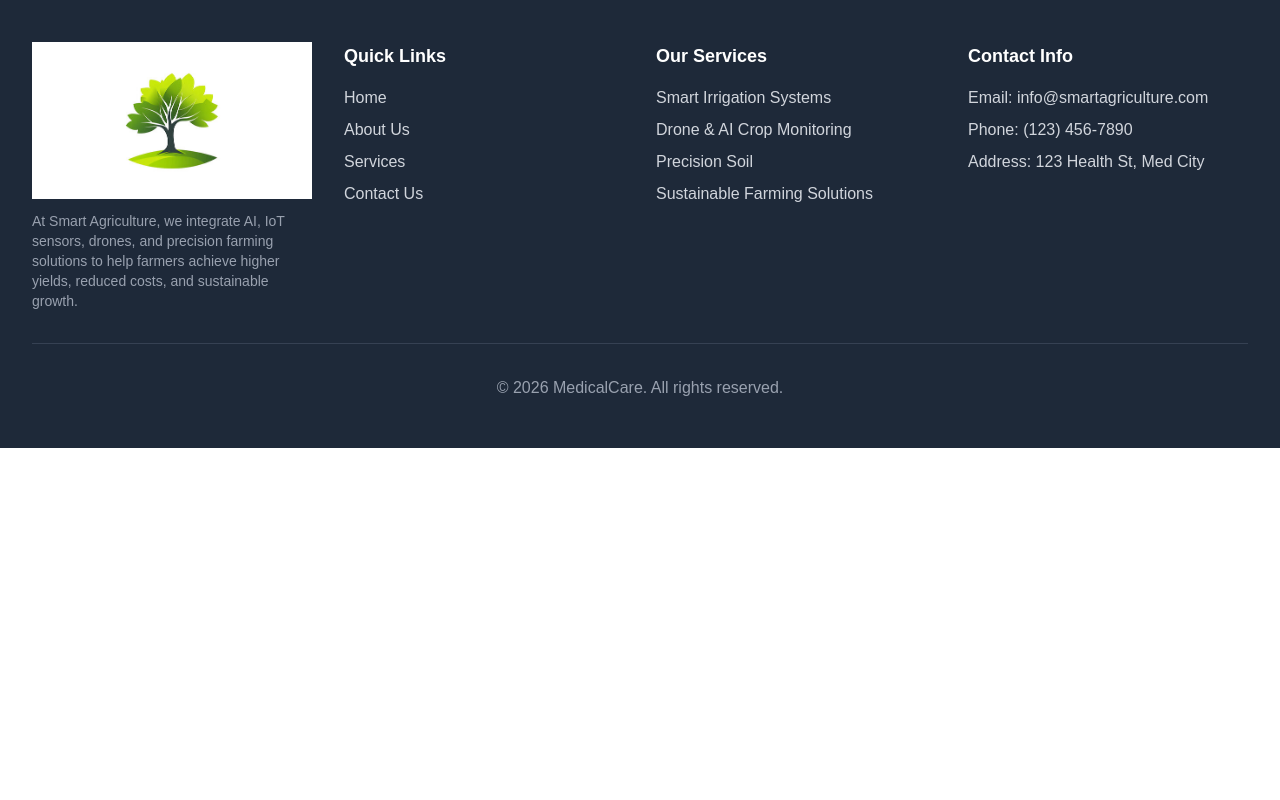
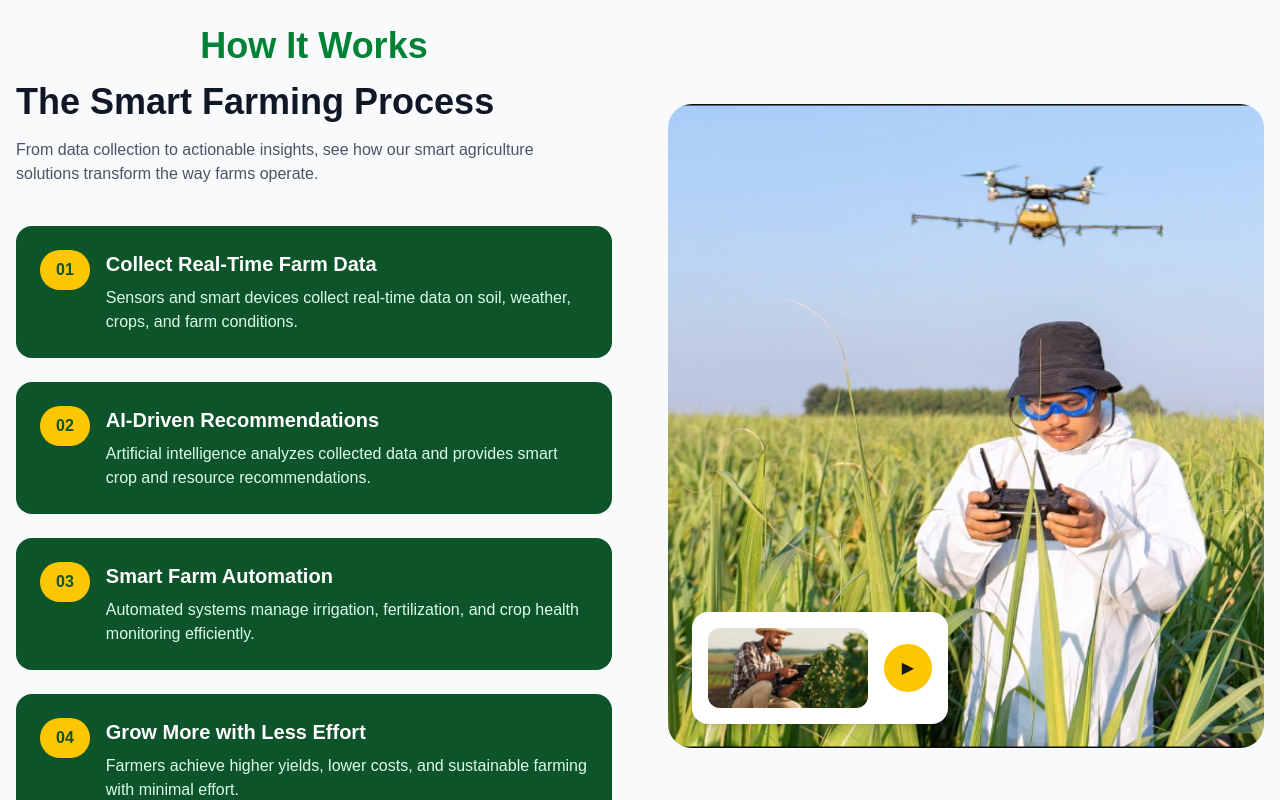
Before and after one commit to sohaibislam45/smart-agriculture-web-platform, a Next.js app: page / in a window 1280 px wide. Shown: the part 1940-2740 px from the top of the page. Before the commit the page ends 2388 px from the top, so only its background shows below. Built offline with nearby package versions, Linux system fonts and the light colour scheme.

Commit message:
add our service section

```diff
--- a/src/app/page.js
+++ b/src/app/page.js
@@ -169,7 +169,114 @@ export default function Home() {
         </div>
       </section>
 
+      {/* How It Works */}
 
+      <section className="max-w-7xl mx-auto px-4 py-20">
+        <div className="grid grid-cols-1 lg:grid-cols-2 gap-14 items-center">
+          {/* LEFT CONTENT */}
+          <div>
+            <p className="mb-4 text-4xl font-bold text-green-700 text-center">
+              How It Works
+            </p>
+
+            <h2 className="text-3xl md:text-4xl font-bold text-gray-900 mb-4">
+              The Smart Farming Process
+            </h2>
+
+            <p className="text-gray-600 mb-10 max-w-xl">
+              From data collection to actionable insights, see how our smart
+              agriculture solutions transform the way farms operate.
+            </p>
+
+            {/* Step 1 */}
+            <div className="bg-green-900 text-white p-6 rounded-2xl flex gap-4 mb-6">
+              <span className="bg-yellow-400 text-green-900 font-bold px-4 py-2 rounded-full h-fit">
+                01
+              </span>
+              <div>
+                <h3 className="text-lg md:text-xl font-bold mb-2">
+                  Collect Real-Time Farm Data
+                </h3>
+                <p className="text-sm md:text-base text-green-100">
+                  Sensors and smart devices collect real-time data on soil,
+                  weather, crops, and farm conditions.
+                </p>
+              </div>
+            </div>
+
+            {/* Step 2 */}
+            <div className="bg-green-900 text-white p-6 rounded-2xl flex gap-4 mb-6">
+              <span className="bg-yellow-400 text-green-900 font-bold px-4 py-2 rounded-full h-fit">
+                02
+              </span>
+              <div>
+                <h3 className="text-lg md:text-xl font-bold mb-2">
+                  AI-Driven Recommendations
+                </h3>
+                <p className="text-sm md:text-base text-green-100">
+                  Artificial intelligence analyzes collected data and provides
+                  smart crop and resource recommendations.
+                </p>
+              </div>
+            </div>
+
+            {/* Step 3 */}
+            <div className="bg-green-900 text-white p-6 rounded-2xl flex gap-4 mb-6">
+              <span className="bg-yellow-400 text-green-900 font-bold px-4 py-2 rounded-full h-fit">
+                03
+              </span>
+              <div>
+                <h3 className="text-lg md:text-xl font-bold mb-2">
+                  Smart Farm Automation
+                </h3>
+                <p className="text-sm md:text-base text-green-100">
+                  Automated systems manage irrigation, fertilization, and crop
+                  health monitoring efficiently.
+                </p>
+              </div>
+            </div>
+
+            {/* Step 4 */}
+            <div className="bg-green-900 text-white p-6 rounded-2xl flex gap-4">
+              <span className="bg-yellow-400 text-green-900 font-bold px-4 py-2 rounded-full h-fit">
+                04
+              </span>
+              <div>
+                <h3 className="text-lg md:text-xl font-bold mb-2">
+                  Grow More with Less Effort
+                </h3>
+                <p className="text-sm md:text-base text-green-100">
+                  Farmers achieve higher yields, lower costs, and sustainable
+                  farming with minimal effort.
+                </p>
+              </div>
+            </div>
+          </div>
+
+          {/* RIGHT IMAGE */}
+          <div className="relative">
+            <img
+              src="/work.png"
+              alt="Smart Farming Process"
+              className="rounded-3xl w-full object-cover"
+            />
+
+            {/* Small Video Card */}
+            <div className="absolute bottom-6 left-6 bg-white rounded-2xl p-4 flex items-center gap-4 shadow-lg">
+              <img
+                src="/work2.png"
+                alt="Video"
+                className="w-40 h-20 rounded-xl object-cover"
+              />
+              <button className="bg-yellow-400 w-12 h-12 rounded-full flex items-center justify-center">
+                ▶
+              </button>
+            </div>
+          </div>
+        </div>
+      </section>
+
+      {/*  */}
 
 
 
```
